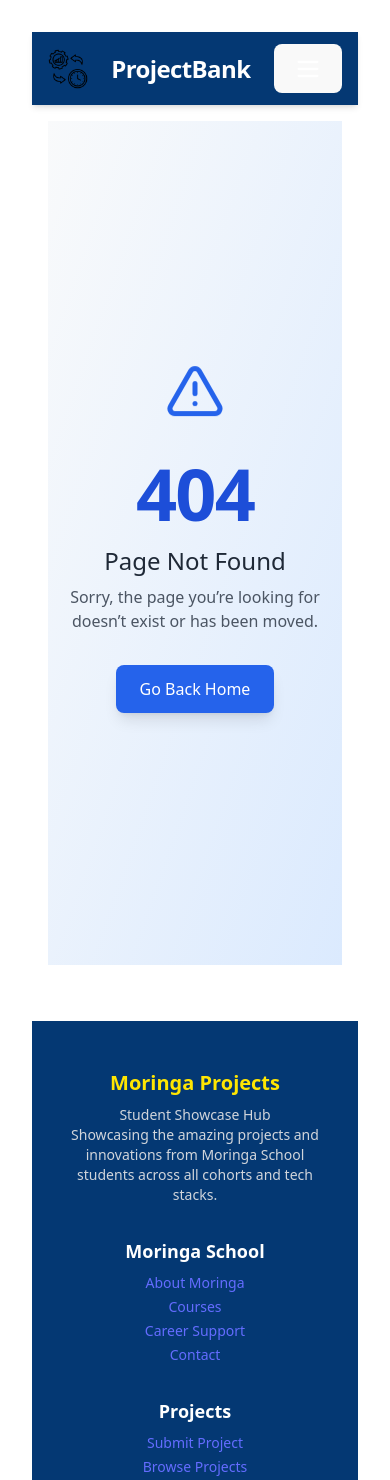
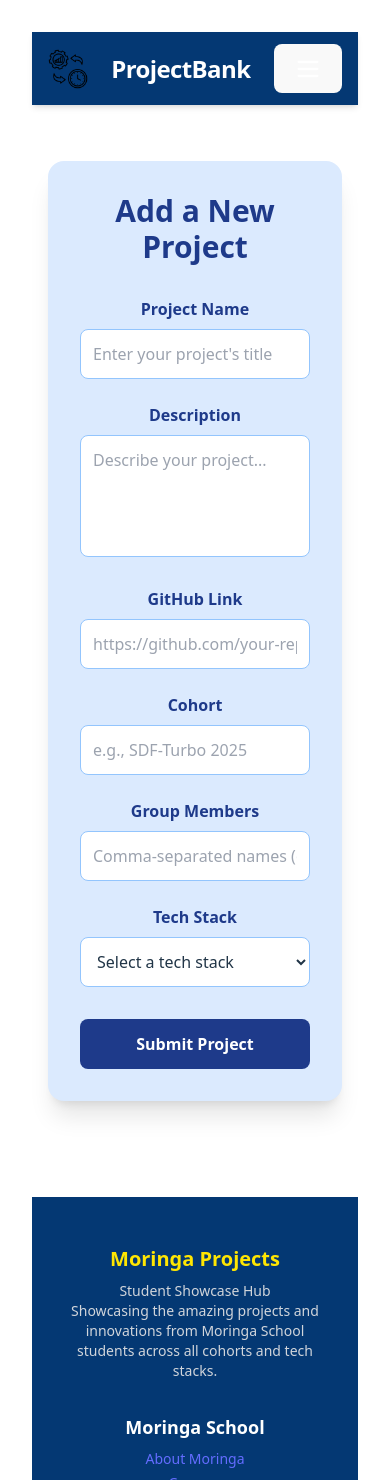
Before and after one commit to goldaatemba/project-tracker, a React (Vite) app in the folder frontend/: page /addproject in a window 390 px wide. Shown: the top 1480 px of the page. Built offline with nearby package versions, Linux system fonts and the light colour scheme.

Commit message:
Added the Cohort, Project and Add project pages

```diff
--- a/frontend/src/App.jsx
+++ b/frontend/src/App.jsx
@@ -14,6 +14,9 @@ import { ToastContainer } from 'react-toastify'
 import 'react-toastify/dist/ReactToastify.css';
 import { AdminDashboard } from './pages/Admin';
 import About from './pages/About';
+import Projects from './pages/Projects';
+import CohortProjects from './pages/Cohorts';
+import ProjectForm from './pages/AddProjects';
 
 
 function App() {
@@ -29,7 +32,10 @@ function App() {
       <Route path="/login" element={<Login />} />
       <Route path="/register" element={<Register />} />
       <Route path="/admin" element={<AdminDashboard />} />
+      <Route path="/projects" element={<Projects />} />
+      <Route path="/cohorts" element={<CohortProjects />} />
       <Route path="/profile" element={<Profile />} />
+      <Route path="/addproject" element={<ProjectForm />} />
       <Route path="/about" element={<About />} />
       </Route>
     </Routes>
--- /dev/null
+++ b/frontend/src/components/ProjectCard.jsx
@@ -0,0 +1,33 @@
+import { Link } from 'react-router-dom';
+
+function ProjectCard({ project }) {
+  return (
+    <div className="bg-white p-4 shadow-md rounded-xl">
+  <h2 className="text-xl font-semibold text-[#043873]">{project.name}</h2>
+  <p className="text-sm text-gray-700 mb-2">
+    {project.description.slice(0, 100)}...
+  </p>
+  <p className="text-sm text-gray-600">
+    <strong>Stack:</strong> {project.stack}
+  </p>
+      <p className="text-sm text-gray-700"><strong>Owner:</strong> {project.author}</p>
+
+
+
+  <div className="flex justify-between items-center mt-4">
+    <p className="text-sm text-gray-500">
+    <strong>Created:</strong> {project.created}
+  </p>
+    <Link
+        to={`/projects/${project.id}`}
+        className="inline-block mt-3 text-sm text-white bg-[#043873] px-4 py-1 rounded hover:bg-[#032e5e]"
+      >
+        View Project
+      </Link>
+  </div>
+</div>
+
+  );
+}
+
+export default ProjectCard;
--- /dev/null
+++ b/frontend/src/pages/AddProjects.jsx
@@ -0,0 +1,109 @@
+import React, { useState } from 'react';
+import { toast } from 'react-toastify';
+
+const ProjectForm = () => {
+  const [formData, setFormData] = useState({
+    projectName: '',
+    description: '',
+    githubLink: '',
+    cohortSelection: '',
+    techStack: '',
+    groupMembers: '',
+  });
+
+  const handleChange = (e) => {
+    setFormData({ ...formData, [e.target.name]: e.target.value });
+  };
+
+  const handleSubmit = (e) => {
+    e.preventDefault();
+
+    // Simulated submission logic
+    if (formData.projectName && formData.description) {
+      toast.success('Project submitted successfully!');
+      // Reset form (optional)
+      setFormData({
+        projectName: '',
+        description: '',
+        githubLink: '',
+        cohortSelection: '',
+        techStack: '',
+        groupMembers: '',
+      });
+    } else {
+      toast.error('Please fill in all required fields.');
+    }
+  };
+
+  return (
+    <form onSubmit={handleSubmit} className="bg-blue-100 p-8 rounded-2xl shadow-xl max-w-2xl mx-auto my-10 space-y-8">
+      <h2 className="text-3xl font-bold text-blue-900 text-center">Add a New Project</h2>
+
+      <div className="space-y-6">
+        {[
+          { label: 'Project Name', name: 'projectName', placeholder: 'Enter your project\'s title' },
+          { label: 'Description', name: 'description', type: 'textarea', placeholder: 'Describe your project...' },
+          { label: 'GitHub Link', name: 'githubLink', placeholder: 'https://github.com/your-repo' },
+          { label: 'Cohort', name: 'cohortSelection', placeholder: 'e.g., SDF-Turbo 2025' },
+          { label: 'Group Members', name: 'groupMembers', placeholder: 'Comma-separated names (optional)' },
+        ].map(({ label, name, type, placeholder }) => (
+          <div key={name}>
+            <label className="block text-blue-900 font-semibold mb-2" htmlFor={name}>
+              {label}
+            </label>
+            {type === 'textarea' ? (
+              <textarea
+                name={name}
+                id={name}
+                rows="4"
+                value={formData[name]}
+                onChange={handleChange}
+                placeholder={placeholder}
+                className="w-full p-3 border border-blue-300 rounded-lg resize-none focus:outline-none focus:ring-2 focus:ring-blue-500"
+              ></textarea>
+            ) : (
+              <input
+                type="text"
+                name={name}
+                id={name}
+                value={formData[name]}
+                onChange={handleChange}
+                placeholder={placeholder}
+                className="w-full p-3 border border-blue-300 rounded-lg focus:outline-none focus:ring-2 focus:ring-blue-500"
+              />
+            )}
+          </div>
+        ))}
+
+        <div>
+          <label className="block text-blue-900 font-semibold mb-2" htmlFor="techStack">
+            Tech Stack
+          </label>
+          <select
+            name="techStack"
+            id="techStack"
+            value={formData.techStack}
+            onChange={handleChange}
+            className="w-full p-3 border border-blue-300 rounded-lg bg-white focus:outline-none focus:ring-2 focus:ring-blue-500"
+          >
+            <option value="">Select a tech stack</option>
+            <option value="React/Flask">React / Flask</option>
+            <option value="React/Django">React / Django</option>
+            <option value="Android/Kotlin">Android / Kotlin</option>
+            <option value="Node.js/Express">Node.js / Express</option>
+            <option value="Vue/Firebase">Vue / Firebase</option>
+          </select>
+        </div>
+      </div>
+
+      <button
+        type="submit"
+        className="w-full bg-blue-900 text-white font-semibold py-3 px-4 rounded-lg hover:bg-blue-800 transition duration-200"
+      >
+        Submit Project
+      </button>
+    </form>
+  );
+};
+
+export default ProjectForm;
--- /dev/null
+++ b/frontend/src/pages/Cohorts.jsx
@@ -0,0 +1,29 @@
+import React from "react";
+
+export default function CohortProjects() {
+  return (
+    <div className="bg-blue-100 p-8 rounded-lg shadow-md max-w-4xl mx-auto my-8">
+      <h2 className="text-2xl font-bold text-blue-900 mb-6 text-center">
+        Projects are grouped by Moringa cohorts. Select a cohort to explore projects built by that class.
+      </h2>
+      <div className="flex justify-center mb-6">
+        <div className="relative">
+          <input type="text" placeholder="Search Cohort" className="p-2 pl-4 border border-blue-300 rounded-full" />
+          <button className="absolute right-2 top-1/2 transform -translate-y-1/2">
+            <span>🔍</span>
+          </button>
+        </div>
+      </div>
+      <div className="bg-white p-4 rounded-lg shadow flex justify-between items-center">
+        <div>
+          <h3 className="text-xl font-semibold text-blue-900">SDFT13-2025</h3>
+          <p className="text-blue-700">Students: 35</p>
+          <p className="text-blue-700">Total Projects: 12</p>
+        </div>
+        <button className="bg-blue-900 text-white py-2 px-4 rounded hover:bg-blue-800">
+          View Projects
+        </button>
+      </div>
+    </div>
+  );
+}
--- a/frontend/src/pages/Profile.jsx
+++ b/frontend/src/pages/Profile.jsx
@@ -57,7 +57,7 @@ const Profile = () => {
               className="rounded-lg w-28 h-28 border-4 border-white dark:border-gray-900 shadow-lg"
             />
             <div>
-              <h1 className="text-3xl font-bold">{user.username}</h1>
+              <h1 className="text-3xl text-white font-bold">{user.username}</h1>
               <div className="mt-2 flex gap-3">
                 <button
                   onClick={goToEditProfile}
--- /dev/null
+++ b/frontend/src/pages/Projects.jsx
@@ -0,0 +1,89 @@
+import React, { useState, useEffect } from "react";
+import { Link } from "react-router-dom";
+import ProjectCard from "../components/ProjectCard";
+import { ToastContainer, toast } from "react-toastify";
+import 'react-toastify/dist/ReactToastify.css';
+
+function Projects() {
+  const [projects, setProjects] = useState([]);
+  const [selectedStack, setSelectedStack] = useState("All");
+
+  useEffect(() => {
+    fetch("http://localhost:5000/projects")
+      .then((res) => {
+        if (!res.ok) throw new Error("Failed to fetch projects");
+        return res.json();
+      })
+      .then((data) => setProjects(data))
+      .catch((error) => {
+        console.error("Error fetching projects:", error);
+        toast.error("Failed to load projects");
+      });
+  }, []);
+
+  const stacks = ["All", "Fullstack", "Android"];
+
+  const filteredProjects =
+    selectedStack === "All"
+      ? projects
+      : projects.filter((project) =>
+          project.stack.toLowerCase().includes(selectedStack.toLowerCase())
+        );
+
+  return (
+    <div className="min-h-screen bg-gradient-to-br from-[#e8f1fa] to-white p-4 md:p-10">
+      <div className="max-w-7xl mx-auto">
+        {/* Header with Add Button */}
+        <div className="flex flex-col md:flex-row justify-between items-center mb-10">
+          <div className="text-center md:text-left mb-6 md:mb-0">
+            <h1 className="text-3xl md:text-4xl font-extrabold text-[#043873]">
+              Explore Student Projects
+            </h1>
+            <p className="text-gray-600 max-w-2xl mt-2">
+              Browse innovative projects built by Moringa School students across various cohorts. Tap into their creativity, stack choices, and execution!
+            </p>
+          </div>
+          <Link
+            to="/addproject"
+            className="bg-green-600 hover:bg-green-500 text-white font-semibold py-2 px-5 rounded shadow"
+          >
+            + Add Project
+          </Link>
+        </div>
+
+        {/* Filter Options */}
+        <div className="flex flex-wrap justify-center md:justify-start gap-4 mb-8">
+          <select
+            className="p-2 border border-blue-300 rounded bg-white shadow-sm"
+            onChange={(e) => setSelectedStack(e.target.value)}
+          >
+            {stacks.map((stack) => (
+              <option key={stack} value={stack}>
+                {stack}
+              </option>
+            ))}
+          </select>
+
+          <select className="p-2 border border-blue-300 rounded bg-white shadow-sm">
+            <option value="">Tech Stack</option>
+            <option value="react">React</option>
+            <option value="flask">Flask</option>
+            <option value="django">Django</option>
+            <option value="node">Node.js</option>
+          </select>
+        </div>
+
+        {/* Projects Grid */}
+        <div className="grid gap-8 grid-cols-1 sm:grid-cols-2 lg:grid-cols-3">
+          {filteredProjects.map((project, idx) => (
+            <ProjectCard key={idx} project={project} />
+          ))}
+        </div>
+      </div>
+
+      <ToastContainer position="top-right" autoClose={3000} />
+    </div>
+  );
+}
+
+export default Projects;
```
